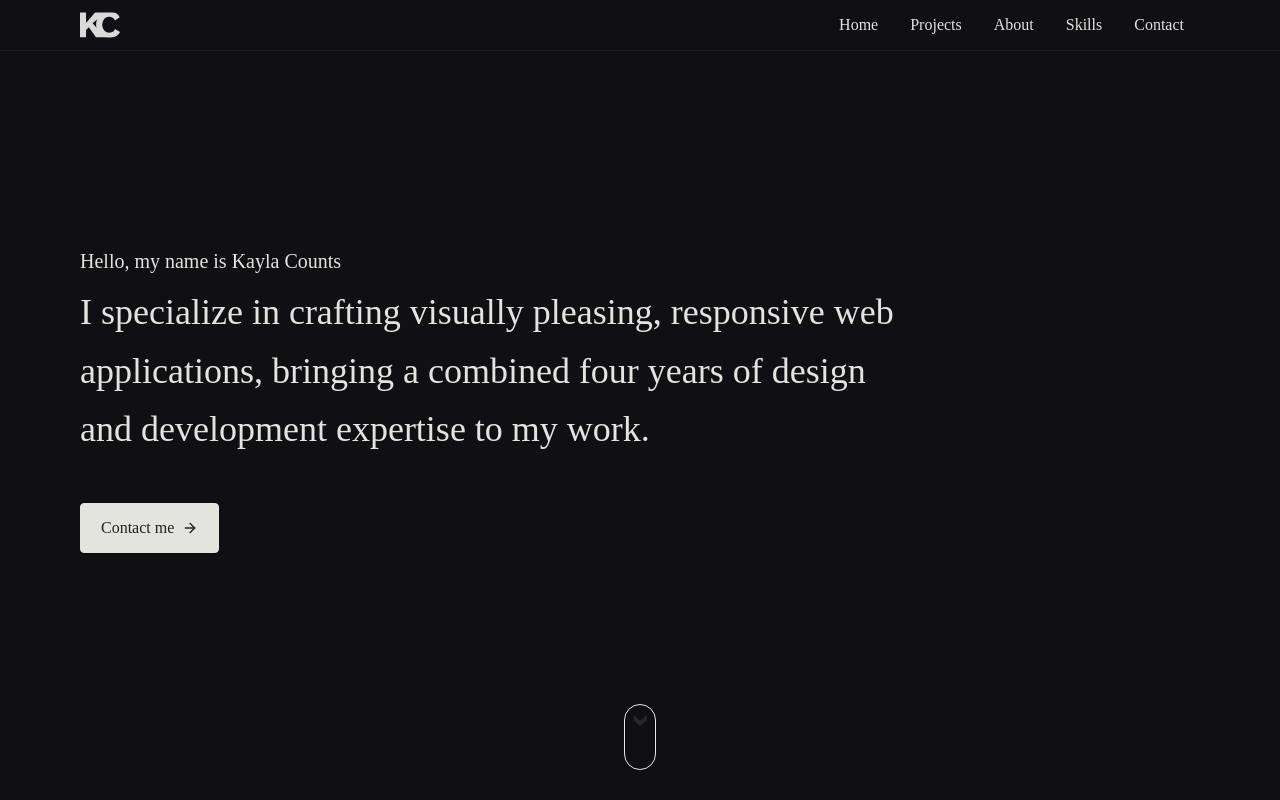
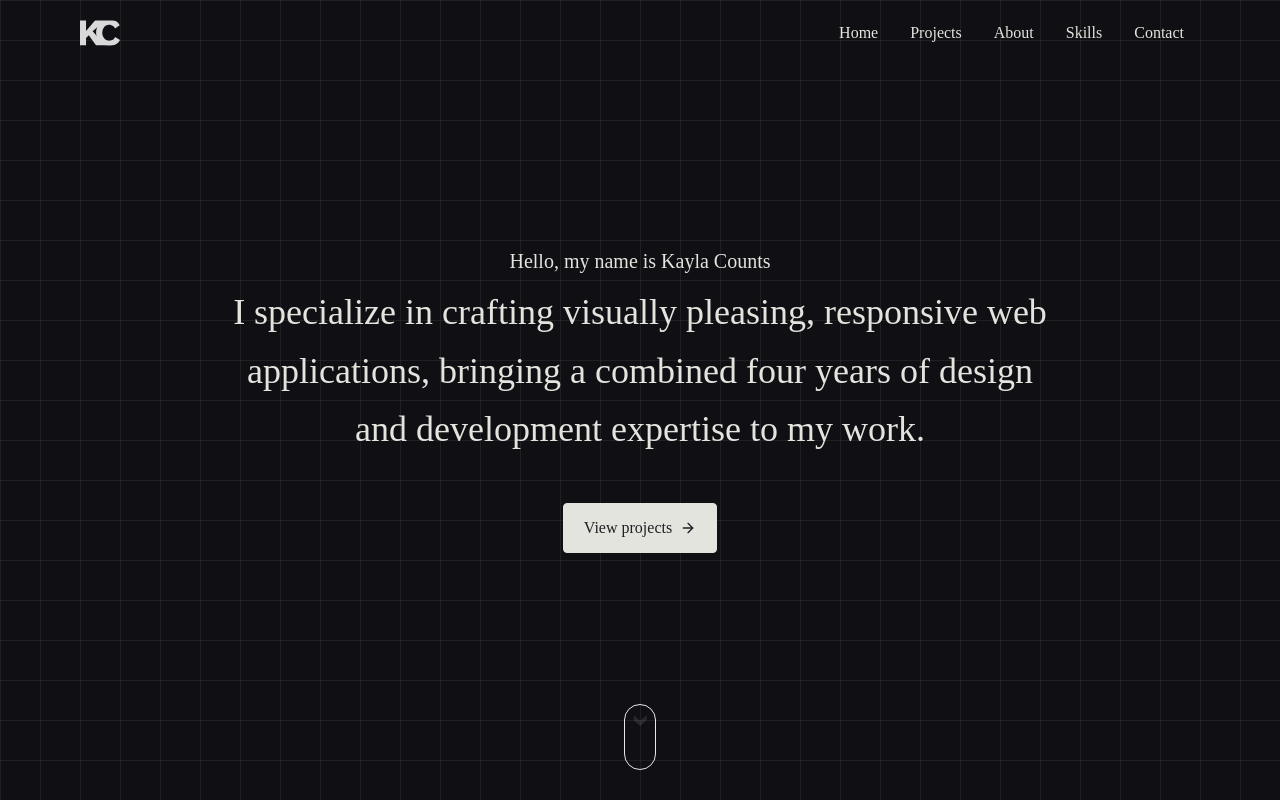
Before and after one commit to Kcounts93/my-portfolio, a React (Create React App) app: page / in a window 1280 px wide. Shown: the top 800 px of the page. Built offline with nearby package versions, Linux system fonts and the light colour scheme.

Commit message:
background change

```diff
--- a/src/components/Footer.jsx
+++ b/src/components/Footer.jsx
@@ -4,7 +4,7 @@ import { DiGithubBadge } from "react-icons/di";
 
 const Footer = () => {
   return (
-    <footer className="text-white py-6 bg-darkgrey border-t border-charcoal">
+    <footer className="text-white py-6 bg-transparent">
       <div className="container mx-auto flex flex-col md:flex-row items-center justify-center px-5">
         <div>
           <ul className="flex items-center space-x-4">
--- a/src/components/Hero.jsx
+++ b/src/components/Hero.jsx
@@ -23,11 +23,11 @@ const Hero = () => {
   return (
     <div id="Home" className="section">
       <div className="container mx-auto h-screen px-10 md:px-20 lg:px-20">
-        <div className="max-w-full h-full flex flex-col justify-center items-start">
+        <div className="max-w-full h-full flex flex-col justify-center items-center">
           <motion.div
             initial={{ opacity: 0, x: -50 }}
             animate={textAnimation}
-            className="md:w-3/4 xl:w-3/4 mb-6"
+            className="md:w-3/4 xl:w-3/4 mb-6 text-center"
           >
             <h2 className="text-md md:text-xl lg:text-xl mb-2 font-light">
               Hello, my name is Kayla Counts
@@ -39,12 +39,10 @@ const Hero = () => {
             </h1>
           </motion.div>
           <a
-            href="https://www.linkedin.com/in/kaylacounts/"
-            target="_blank"
-            rel="noopener noreferrer"
+            href="#Projects"
           >
             <button className="flex rounded items-center mt-5 px-5 py-3 border border-putty bg-putty text-charcoal text-bold hover:bg-darkgrey hover:text-putty hover:border-drap hover:scale-105 active:scale-90 duration-500">
-              Contact me
+              View projects
               <FiArrowRight className="ml-2" />
             </button>
           </a>
--- a/src/components/Navbar.jsx
+++ b/src/components/Navbar.jsx
@@ -29,7 +29,7 @@ const Navbar = () => {
 
   return (
     <motion.div
-      className="fixed z-10 w-full h-50 bg-darkgrey border-b border-charcoal"
+      className="fixed z-10 w-full h-50 bg-transparent my-2"
       initial={{ opacity: 0, y: -100 }}
       animate={{ opacity: 1, y: 0 }}
       exit={{ opacity: 0, y: -100 }}
--- a/src/index.css
+++ b/src/index.css
@@ -6,9 +6,10 @@
 
 @layer base {
   body {
-    @apply bg-[#101014];
+    @apply bg-darkgrey;
     @apply font-[Montserrat];
     @apply text-putty;
+
   }
   li {
     @apply font-[Raleway];
@@ -30,6 +31,11 @@
   to {
     opacity: 1;
   }
+}
+
+body {
+  background-size: 40px 40px !important;
+  background-image: linear-gradient(to right, #bebfba18 1px, transparent 1px), linear-gradient(to bottom, #bebfba18 1px, transparent 1px) !important;
 }
 
 .fade-in {
--- a/tailwind.config.js
+++ b/tailwind.config.js
@@ -10,10 +10,7 @@ module.exports = {
         "blue": "#114adc",
         "darkputty": "#BEBFBA",
         "drap": "#33A1C9",
-      },
-      backgroundImage: {
-        "hero-pattern": "url('src/assets/blue-circles.png)",
-      },
+      }
     },
   },
   plugins: [],
```
Also changed, not shown: 1 other file (tests, documents, lock files or other folders).
